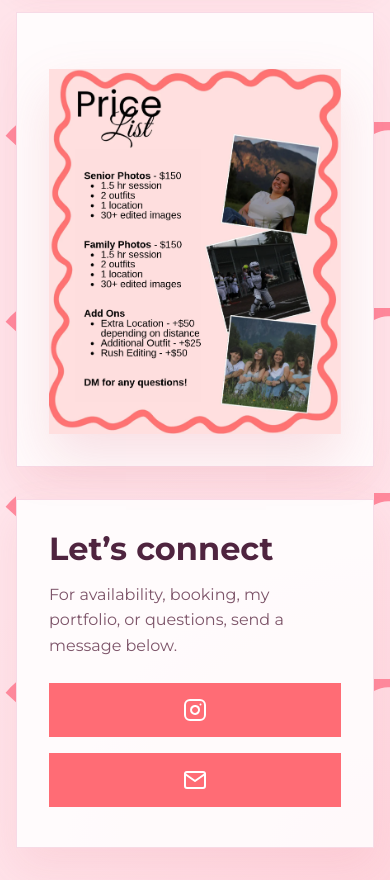
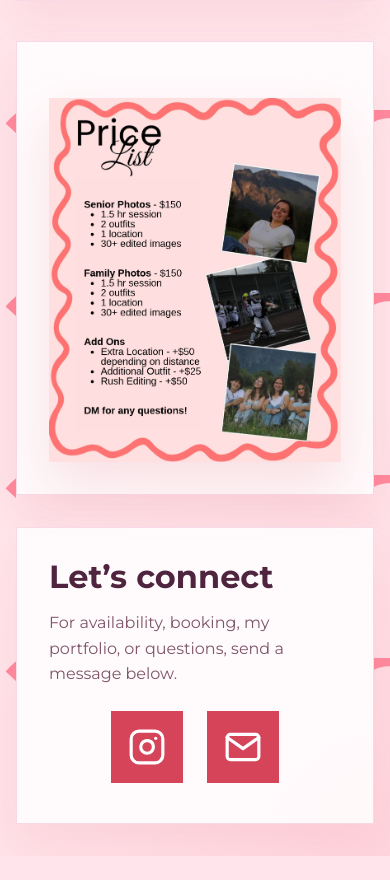
Before and after one commit to juliathornsberryphotography-source/website, a plain HTML site: page index.html in a window 390 px wide. Shown: the part 635-1515 px from the top of the page. After the commit the page ends 1491 px from the top, so only its background shows below. Drawn offline with Linux system fonts and the light colour scheme.

Commit message:
Add files via upload

```diff
--- a/index.html
+++ b/index.html
@@ -28,39 +28,32 @@
           />
 
         <div class="hero-copy hero-copy-full">
-<!--          <p class="eyebrow">Fine art portrait photography</p>  -->
-         <!-- <h1>Julia Thornsberry</h1>
-          <p class="subhead">Photography</p>  -->
-<!--          <p class="lead">
-            Warm, joyful sessions for seniors, families, and groups in natural light.
-          </p>
-          <div class="hero-actions">
-            <a href="https://www.instagram.com/julia.thornsberry.photography" target="_blank" rel="noopener">@julia.thornsberry.photography</a>
-            <a href="mailto:juliathornsberryphotography@gmail.com">juliathornsberryphotography@gmail.com</a>
-          </div>
--->
         </div>
       </header>
 
       <section class="section intro-section">
         <div class="intro-badge">Hi, I’m Julia!</div>
-        <p class="intro-text">I love taking pictures of the true beauty in every special moment you have! I specialize in seniors and couples but also love shooting other sessions like family and branding. I cannot wait to work with you. <br>
+        <p class="intro-text">I love taking pictures of the true beauty in every special moment you have! I specialize in seniors and families but also love shooting other sessions like couples and branding. I cannot wait to work with you. <br>
+		See my portfolio on <a href="https://www.instagram.com/julia.thornsberry.photography"  "Instagram">Instagram</a>. <br>
 		Email or DM me to get your session scheduled today. SEE YOU SOON! </p>
       </section>
 
       <main>
         <section class="section pricing-section">
           <div class="section-head">
-           <!-- <h2>Pricing</h2>
-            <p class="section-text">
-              Select your session package and send a message to reserve your date.
-            </p> -->
+
           </div>
-          <img
+		  <a href="images/price-list.png" target="_blank" rel="noopener">
+  <img src="images/price-list.png"
+       alt="Session pricing: [Seniors / Families / Addons]"
+       class="pricing-image" loading="lazy" />
+</a>
+ <!--         <img
             src="images/price-list.png"
             alt="Pricing list image"
             class="pricing-image"
           />
+		  -->
         </section>
 
   <section class="section contact">
--- a/styles.css
+++ b/styles.css
@@ -244,4 +244,34 @@ h2 {
     flex-direction: column;
     align-items: stretch;
   }
+  .contact-links {
+  justify-content: center;
+  gap: 1.5rem;
 }
+
+.contact-links a {
+  width: 72px;
+  height: 72px;
+  padding: 0;
+}
+
+.contact-links svg {
+  width: 38px;
+  height: 38px;
+}
+
+@media (max-width: 560px) {
+  .contact-links {
+    flex-direction: row;
+    align-items: center;
+    justify-content: center;
+  }
+}
+
+.contact-links a {
+  background: var(--accent-dark);
+}
+.contact-links a:hover {
+  background: #b83a4e;
+}
+}
```
